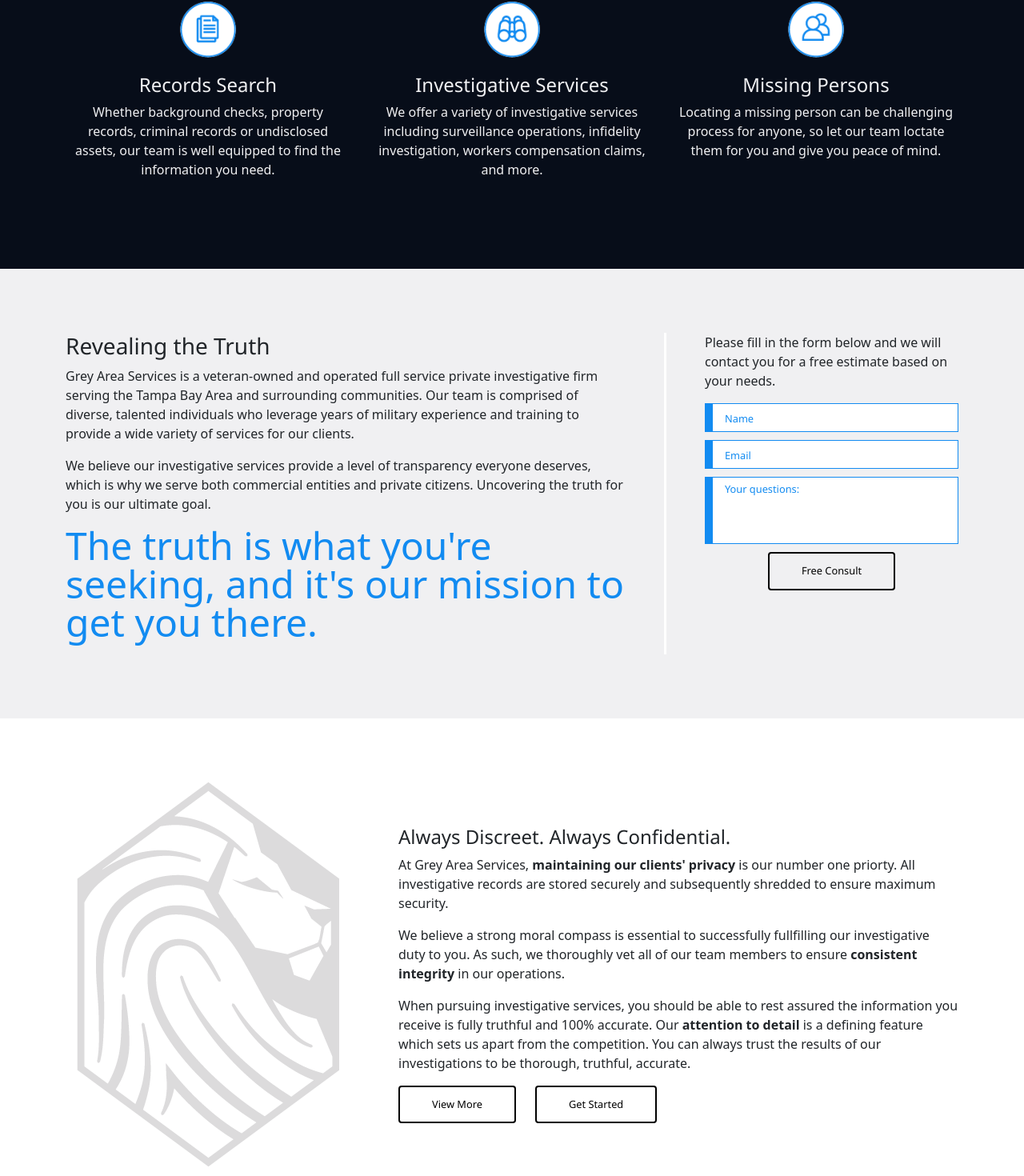
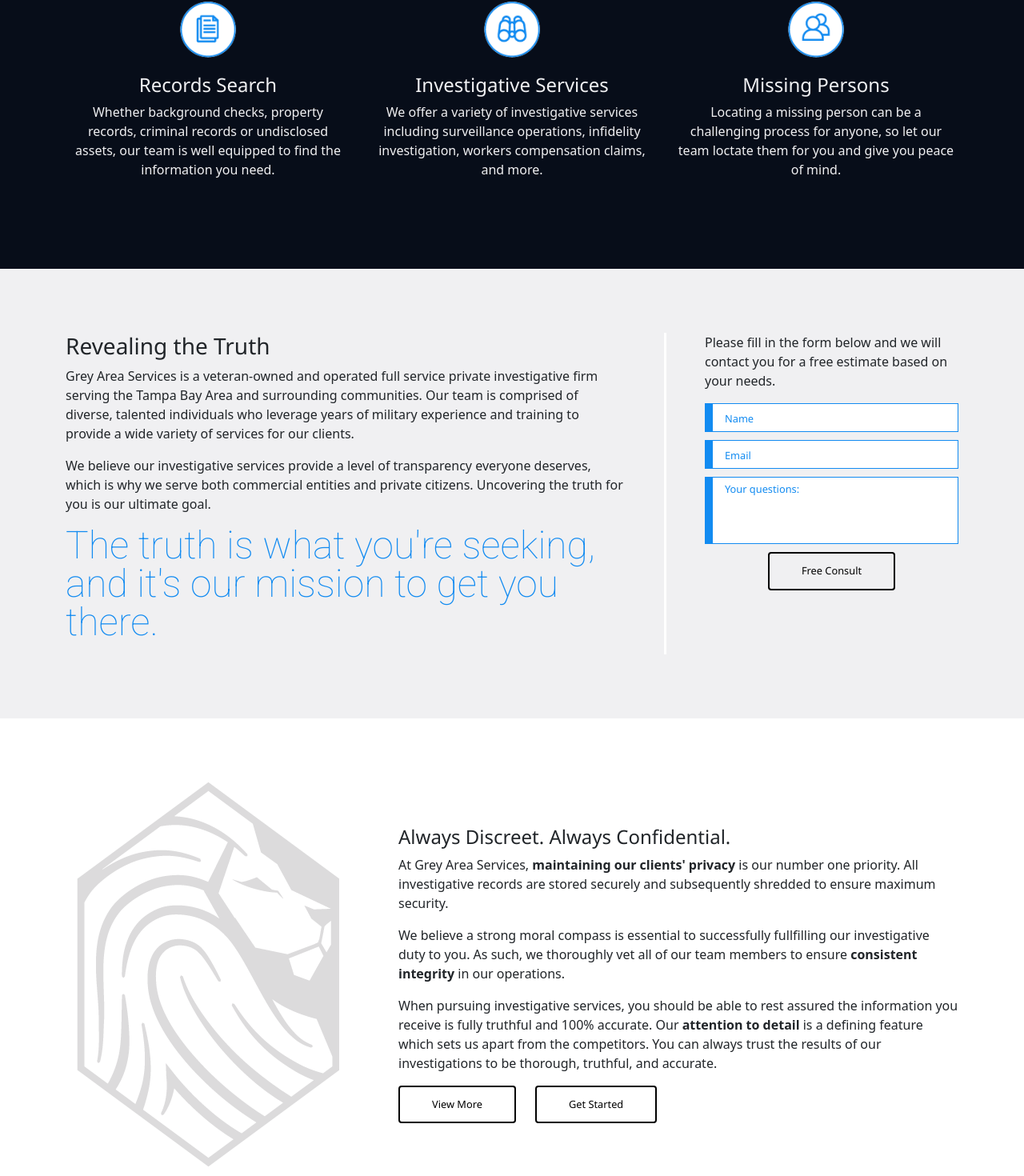
Before and after one commit to rscole87/grey_area_site, a React (Create React App) app: page / in a window 1280 px wide. Shown: the part 832-2302 px from the top of the page at 80% size. Built offline with nearby package versions, Linux system fonts and the light colour scheme.

Commit message:
remove footer menu on mobile and edit footer spacing

```diff
--- a/src/components/CallToActionComponent.js
+++ b/src/components/CallToActionComponent.js
@@ -16,9 +16,9 @@
               <h4 data-aos="fade-left" data-aos-duration="1500">
                 Always Discreet. Always Confidential.
               </h4>
-              <p className="body-copy">At Grey Area Services, <strong>maintaining our clients' privacy</strong> is our number one priorty. All investigative records are stored securely and subsequently shredded to ensure maximum security. </p>
+              <p className="body-copy">At Grey Area Services, <strong>maintaining our clients' privacy</strong> is our number one priority. All investigative records are stored securely and subsequently shredded to ensure maximum security. </p>
               <p className="body-copy">We believe a strong moral compass is essential to successfully fullfilling our investigative duty to you. As such, we thoroughly vet all of our team members to ensure <strong>consistent integrity</strong> in our operations.</p>
-              <p className="body-copy">When pursuing investigative services, you should be able to rest assured the information you receive is fully truthful and 100% accurate. Our <strong>attention to detail</strong> is a defining feature which sets us apart from the competition. You can always trust the results of our investigations to be thorough, truthful, accurate.</p>
+              <p className="body-copy">When pursuing investigative services, you should be able to rest assured the information you receive is fully truthful and 100% accurate. Our <strong>attention to detail</strong> is a defining feature which sets us apart from the competitors. You can always trust the results of our investigations to be thorough, truthful, and accurate.</p>
               <div className="row">
                 <div className="col d-flex justify-content-center justify-content-sm-start">
                   <button className="input-bttn no-left-margin">View More</button>
--- a/src/components/FooterComponent.js
+++ b/src/components/FooterComponent.js
@@ -21,17 +21,17 @@
         <Container>
           <Row>
             <Col sm="4" className="d-flex flex-column flex-lg-row justify-content-center justify-content-sm-start">
-              <div className="align-self-center ">
+              <div className="align-self-center mb-1 mb-sm-0">
                 <img src={ClientFullBrand} className="client-branding" alt="Grey Area Services" />
               </div>
-              <div>
+              <div className="d-none d-sm-block">
                 <ul id="footer-nav" className="p-0 ps-lg-5 mt-3 mt-lg-0 d-flex flex-row flex-lg-column justify-content-around">
                   {links}
                 </ul>
               </div>
             </Col>
 
-            <Col sm="4" className="text-center text-sm-start ps-sm-5">
+            <Col sm="4" className="text-center text-sm-start mb-4 mb-sm-0 ps-sm-5 ">
               <address>
                 12345 Main Street St. Petersburg, FL 33700 <br />
                 (727) 555-1234 <br />
--- a/src/components/ServicesComponent.js
+++ b/src/components/ServicesComponent.js
@@ -27,7 +27,7 @@
             <Col className="service text-center p-3" sm="4" data-aos="fade-down" data-aos-duration="1000" data-aos-delay="600">
               <img src={iconPeople} className="service-icon" alt="" />
               <h4 className="service-heading">Missing Persons</h4>
-              <p className="service-description">Locating a missing person can be challenging process for anyone, so let our team loctate them for you and give you peace of mind.</p>
+              <p className="service-description">Locating a missing person can be a challenging process for anyone, so let our team loctate them for you and give you peace of mind.</p>
             </Col>
           </Row>
         </Container>
--- a/src/styles/App.css
+++ b/src/styles/App.css
@@ -1,4 +1,5 @@
 @import url("https://fonts.googleapis.com/css2?family=Noto+Sans:wght@400;700&display=swap");
+@import url("https://fonts.googleapis.com/css2?family=Roboto:wght@100&display=swap");
 html {
   scroll-behavior: smooth;
   overflow-x: hidden;
@@ -187,6 +188,7 @@
 
 #about-section .pull-quote {
   font-size: 3rem;
+  font-family: 'Roboto', sans-serif;
   color: #128BF1;
   font-weight: 100;
   line-height: 3rem;
--- a/src/styles/App.scss
+++ b/src/styles/App.scss
@@ -1,4 +1,5 @@
 @import url("https://fonts.googleapis.com/css2?family=Noto+Sans:wght@400;700&display=swap");
+@import url('https://fonts.googleapis.com/css2?family=Roboto:wght@100&display=swap');
 // @import '../fonts/Noto_Sans/NotoSans-Bold.ttf';
 // @import '../fonts/Noto_Sans/NotoSans-BoldItalic.ttf';
 // @import '../fonts/Noto_Sans/NotoSans-Italic.ttf';
@@ -177,6 +178,7 @@
 
   .pull-quote {
     font-size: 3rem;
+    font-family: 'Roboto', sans-serif;
     color: $customBlue;
     font-weight: 100;
     line-height: 3rem;
```
Also changed, not shown: 1 other file (tests, documents, lock files or other folders).
